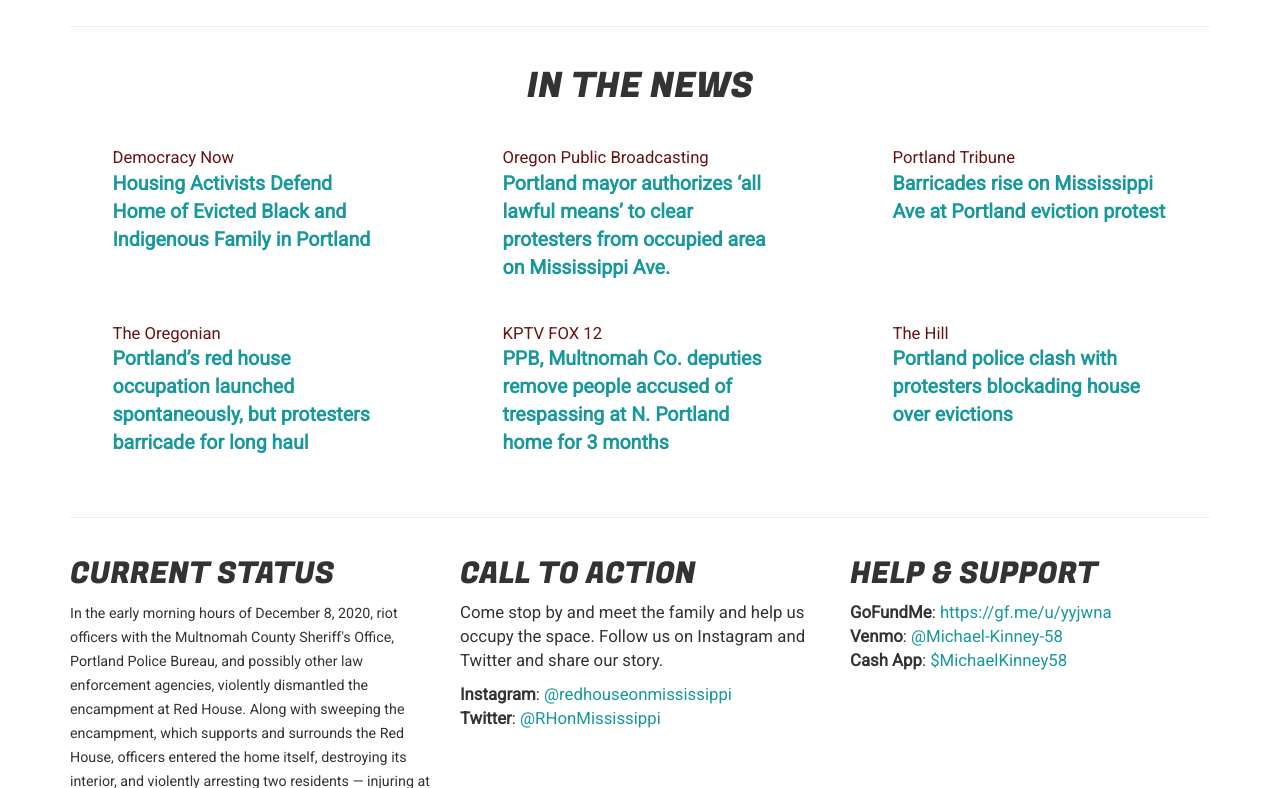
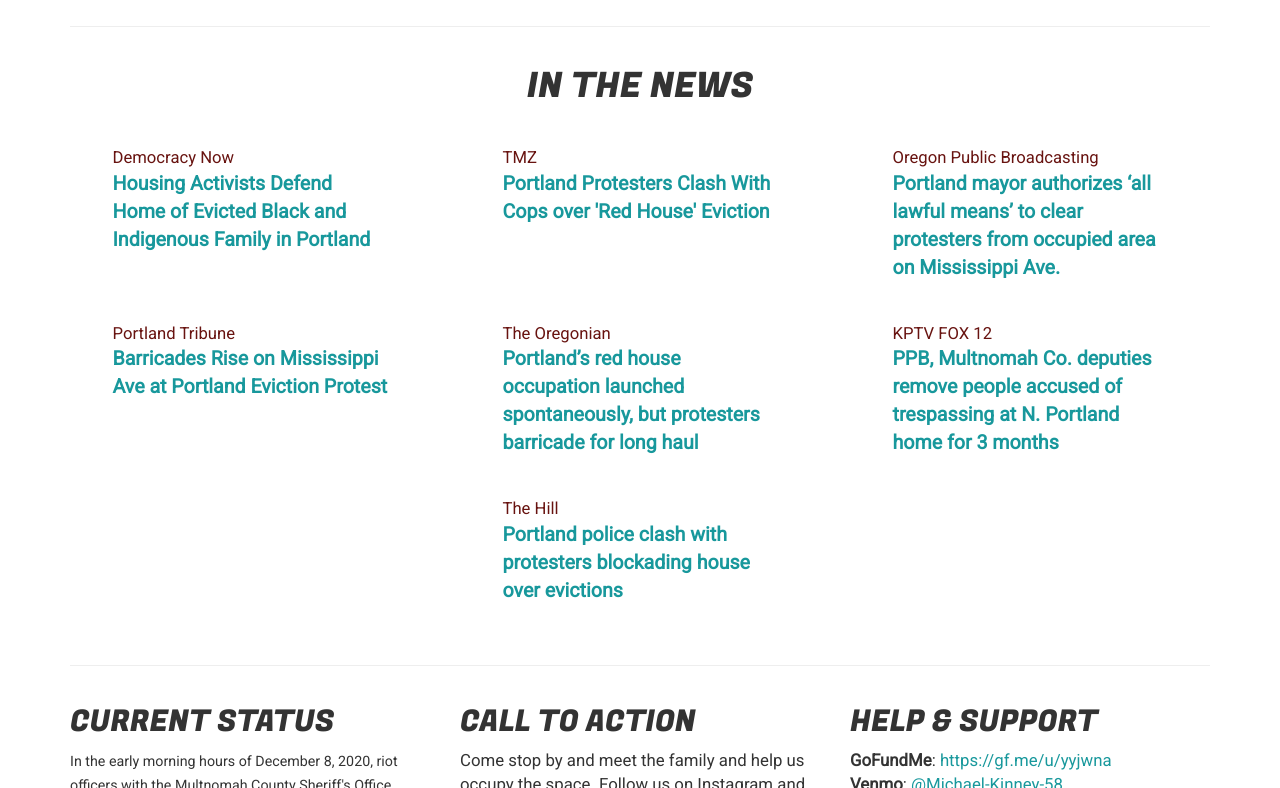
Before and after one commit to redhouseonmississippi/redhouseonmississippi.github.io, a Jekyll site: the page built from index.html, in a window 1280 px wide and 900 px high, scrolled down 1134 px, cut to the strip 112-900 px from the top of the window. Built offline with Jekyll 4.4.1, drawn with Linux system fonts in a browser that asks for light colours.

Commit message:
a few more 'in the news' tweaks

```diff
--- a/index.html
+++ b/index.html
@@ -30,13 +30,23 @@
   </div>
   <hr />
   <div class="row">
-    <h2 class='in-the-news'>IN THE NEWS</h2>
+    <div id="in-the-news">
+      <h2 class='in-the-news'>IN THE NEWS</h2>
+    </div>
     <div class="press-flex-container">
       <div class="press-flex-item">
         <p>
           <small>Democracy Now</small>
           <a href="https://www.democracynow.org/2020/12/9/headlines/housing_activists_defend_home_of_evicted_black_and_indigenous_family_in_portland" target="_blank">
             Housing Activists Defend Home of Evicted Black and Indigenous Family in Portland
+          </a>
+        </p>
+      </div>
+      <div class="press-flex-item">
+        <p>
+          <small>TMZ</small>
+          <a href="https://www.democracynow.org/2020/12/9/headlines/housing_activists_defend_home_of_evicted_black_and_indigenous_family_in_portland" target="_blank">
+            Portland Protesters Clash With Cops over 'Red House' Eviction
           </a>
         </p>
       </div>
@@ -52,7 +62,7 @@
         <p>
           <small>Portland Tribune</small>
           <a href="https://pamplinmedia.com/pt/9-news/490474-394437-barricades-rise-on-mississippi-ave-at-portland-eviction-protest" target="_blank">
-            Barricades rise on Mississippi Ave at Portland eviction protest
+            Barricades Rise on Mississippi Ave at Portland Eviction Protest
           </a>
         </p>
       </div>
```
